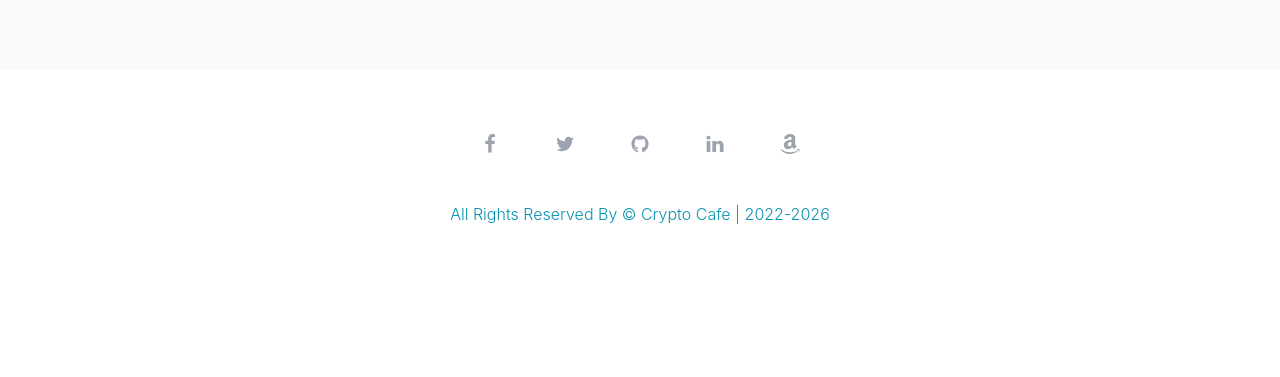
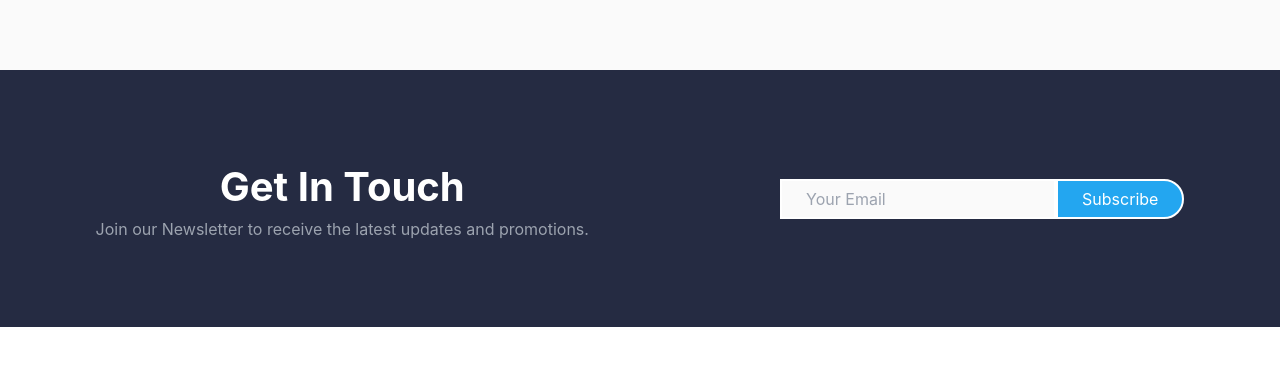
Before and after one commit to imrannaazir/go-hajj, a React (Create React App) app: page / in a window 1280 px wide. Shown: the part 2075-2452 px from the top of the page. Before the commit the page ends 2333 px from the top, so only its background shows below. Built offline with nearby package versions, Linux system fonts and the light colour scheme.

Commit message:
successfully added a optional part newsletter

```diff
--- a/src/components/Home/Home.js
+++ b/src/components/Home/Home.js
@@ -3,6 +3,7 @@ import { FontAwesomeIcon } from '@fortawesome/react-fontawesome'
 import { faArrowRight } from '@fortawesome/free-solid-svg-icons'
 import ReviewSection from '../../components/ReviewSection/ReviewSection'
 import BlogsSection from '../BlogsSection/BlogsSection';
+import NewsLetter from '../NewsLetter/NewsLetter';
 
 const Home = () => {
     return (
@@ -38,6 +39,7 @@ const Home = () => {
             {/* banner of the site end */}
             <ReviewSection />
             <BlogsSection />
+            <NewsLetter />
         </div>
 
     );
--- /dev/null
+++ b/src/components/NewsLetter/NewsLetter.js
@@ -0,0 +1,23 @@
+import React from 'react';
+
+const NewsLetter = () => {
+    return (
+        <div className='flex justify-around items-center bg-[#252B42] h-[257px]'>
+            <div className=''>
+                <p className=' text-[40px]
+                font-bold text-white'>Get In Touch</p>
+                <p className='text-gray-400'>Join our Newsletter to receive the latest updates and promotions.</p>
+
+            </div>
+
+            <div>
+                <input className='border-2 h-10 bg-[#FAFAFA] border-white pl-6  ' type="email" placeholder='Your Email' name="" id="" />
+                <button className='h-10 px-6 py2 bg-[#23A6F0] rounded-r-full border-white border-2  text-white'>Subscribe</button>
+
+            </div>
+
+        </div>
+    );
+};
+
+export default NewsLetter;
```
